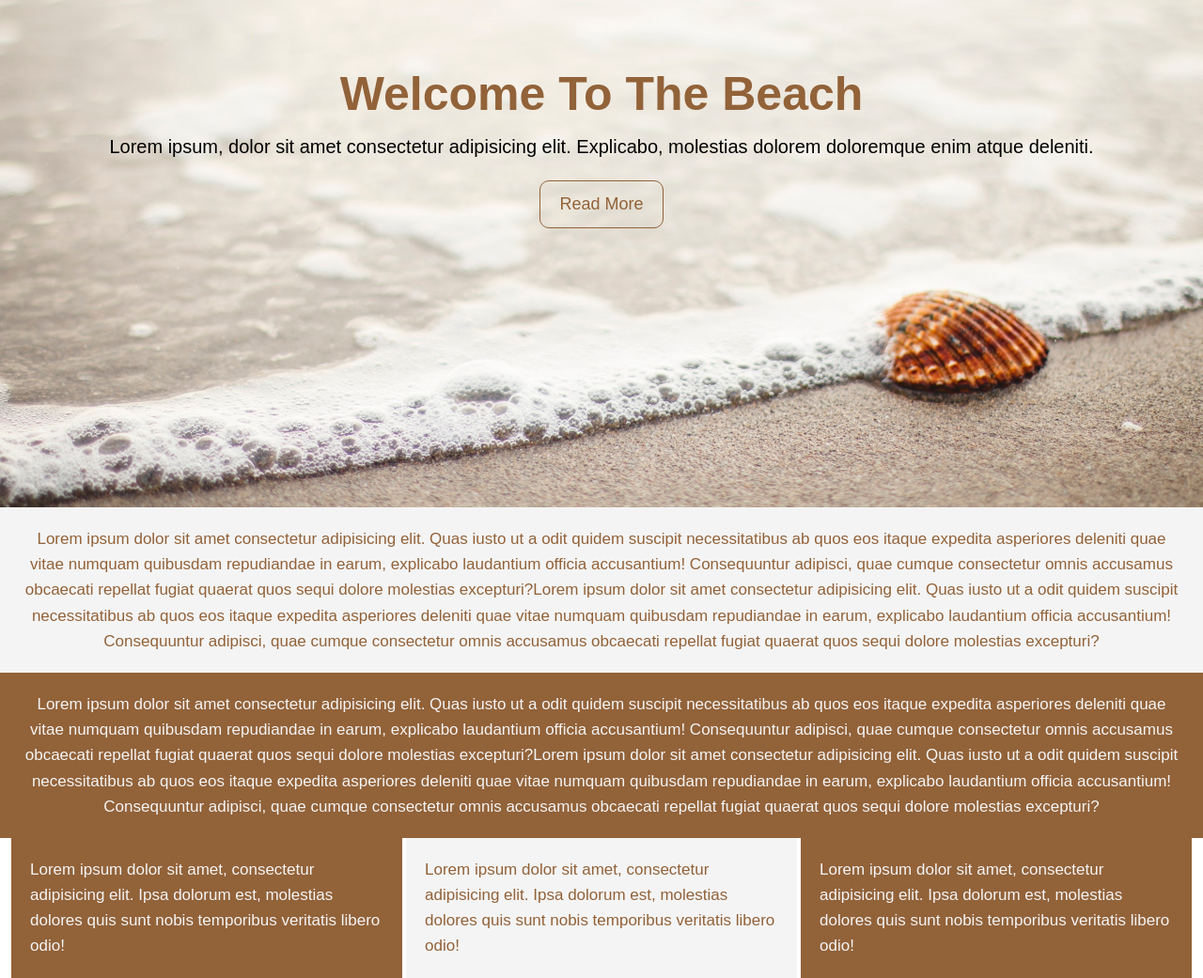
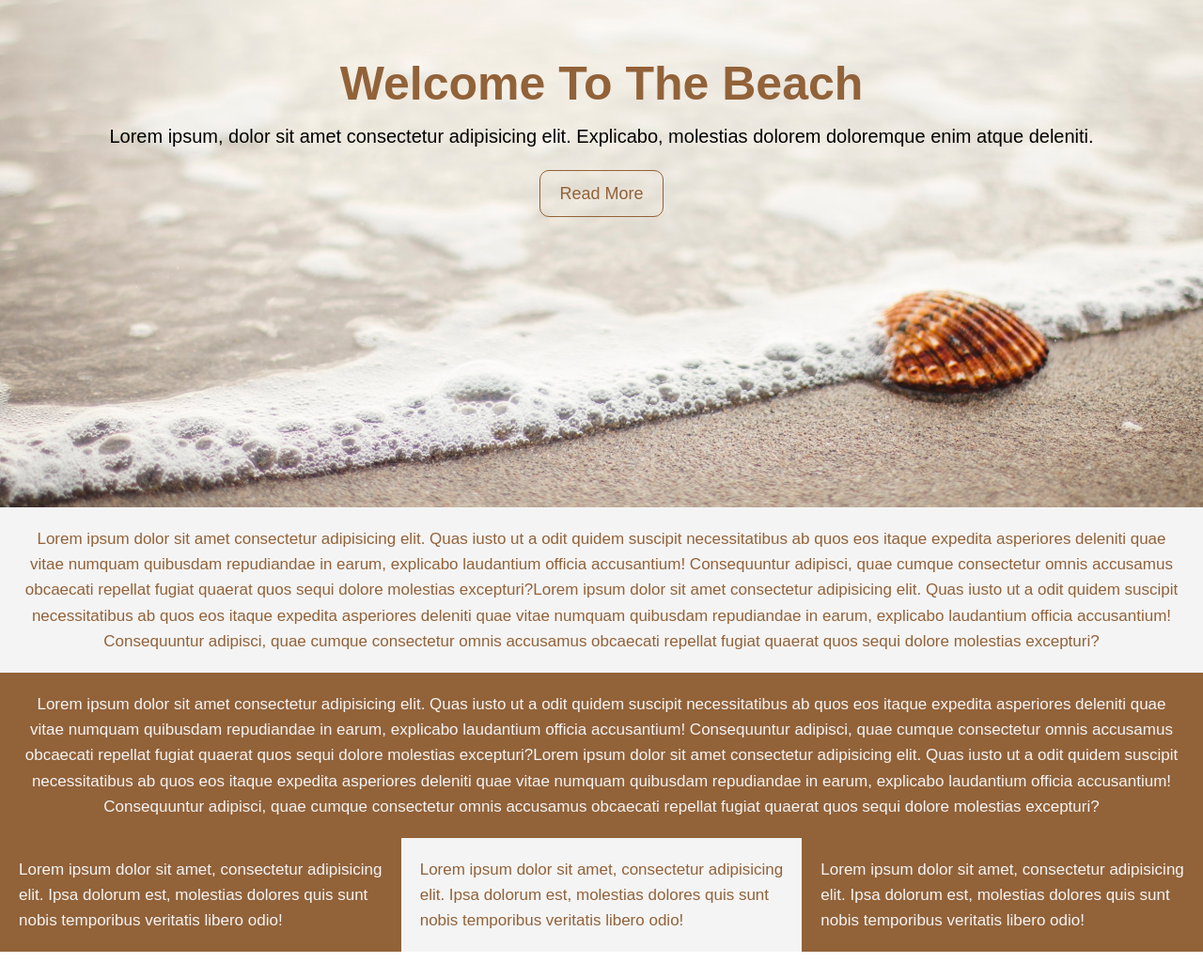
Before and after one commit to nadiia-kurovska/task-from-10.03, a plain HTML site: page assets/index.html in a window 1280 px wide. Shown: the part 260-1301 px from the top of the page at 94% size. After the commit the page ends 1273 px from the top, so only its background shows below. Drawn offline with Linux system fonts and the light colour scheme.

Commit message:
change to flex

```diff
--- a/assets/style.css
+++ b/assets/style.css
@@ -15,37 +15,38 @@
     text-align: center;
     line-height: 1.6;
     font-family: Arial, "Helvetica Neue", Helvetica, sans-serif;
-}
+    display: flex;
+    flex-wrap: wrap;
+    flex-direction: column;
+    align-items: center;
+    justify-content: center;
+    }
 .title{
-
     font-size: 50px;
     color: var(--main-dark);
-    padding-top: 40vh;
 }
 .intro{
     font-size: 20px;
-    margin-bottom: 20px;
 }
 .button{
-    display: inline-block;
     text-decoration: none;
     font-size: 18px;
     padding: 10px 20px;
     border: var(--main-dark) 1px solid;
     border-radius: 10px;
     color: var(--main-dark);
+    margin-top: 20px;
 }
 .button:hover{
     color: var(--main-light);
     background-color: var(--main-dark);
 }
-.main-info{
-    text-align: center;
-}
+
 .text{
     font-family: Arial, "Helvetica Neue", Helvetica, sans-serif;
     font-size: 17px;
     line-height: 1.6;
+    text-align: center;
     background-color: var(--main-light);
     color: var(--main-dark);
     padding: 20px;
@@ -54,8 +55,11 @@
     background-color: var(--main-dark);
     color: var(--main-light);
 }
+.small-text{
+    display: flex;
+    flex-direction: row;
+
+}
 .small-section{
-    display: inline-block;
-    width: 32.5vw;
     text-align: left;
 }
```
